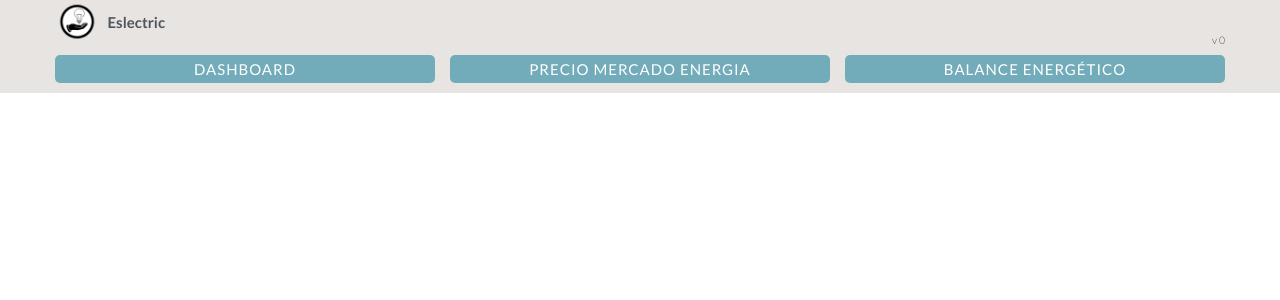
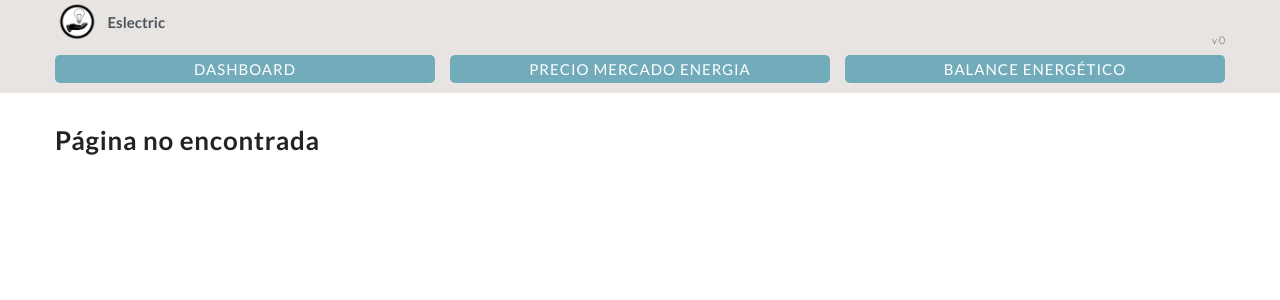
Before and after one commit to unai6/electric-app, a Vue app: page /no-encontrada in a window 1280 px wide. Shown: the top 300 px of the page. Built offline with nearby package versions, Linux system fonts and the light colour scheme.

Commit message:
Create not found page

```diff
--- a/src/router.js
+++ b/src/router.js
@@ -1,6 +1,8 @@
 import { createRouter, createWebHistory } from 'vue-router'
 
 import DashboardPage from '@/views/DashboardPage.vue'
+import NotFoundPage from '@/views/misc/NotFoundPage.vue'
+
 const routes = [
   {
     path: '/',
@@ -12,12 +14,18 @@ const routes = [
     path: '/market',
     name: 'market',
     component: () => import('@/views/MarketPage.vue'),
-    meta: { public: true},
+    meta: { public: true },
   },
   {
     path: '/balance',
     name: 'balance',
     component: import('@/views/BalancePage.vue'),
+    meta: { public: true },
+  },
+  {
+    path: '/no-encontrada',
+    name: 'notFound',
+    component: NotFoundPage,
     meta: { public: true },
   },
 ]
--- /dev/null
+++ b/src/views/misc/NotFoundPage.vue
@@ -0,0 +1,11 @@
+<script setup>
+
+</script>
+
+<template>
+  <div class="container">
+    <h1 class="bottom-spacer">
+      Página no encontrada
+    </h1>
+  </div>
+</template>
```
